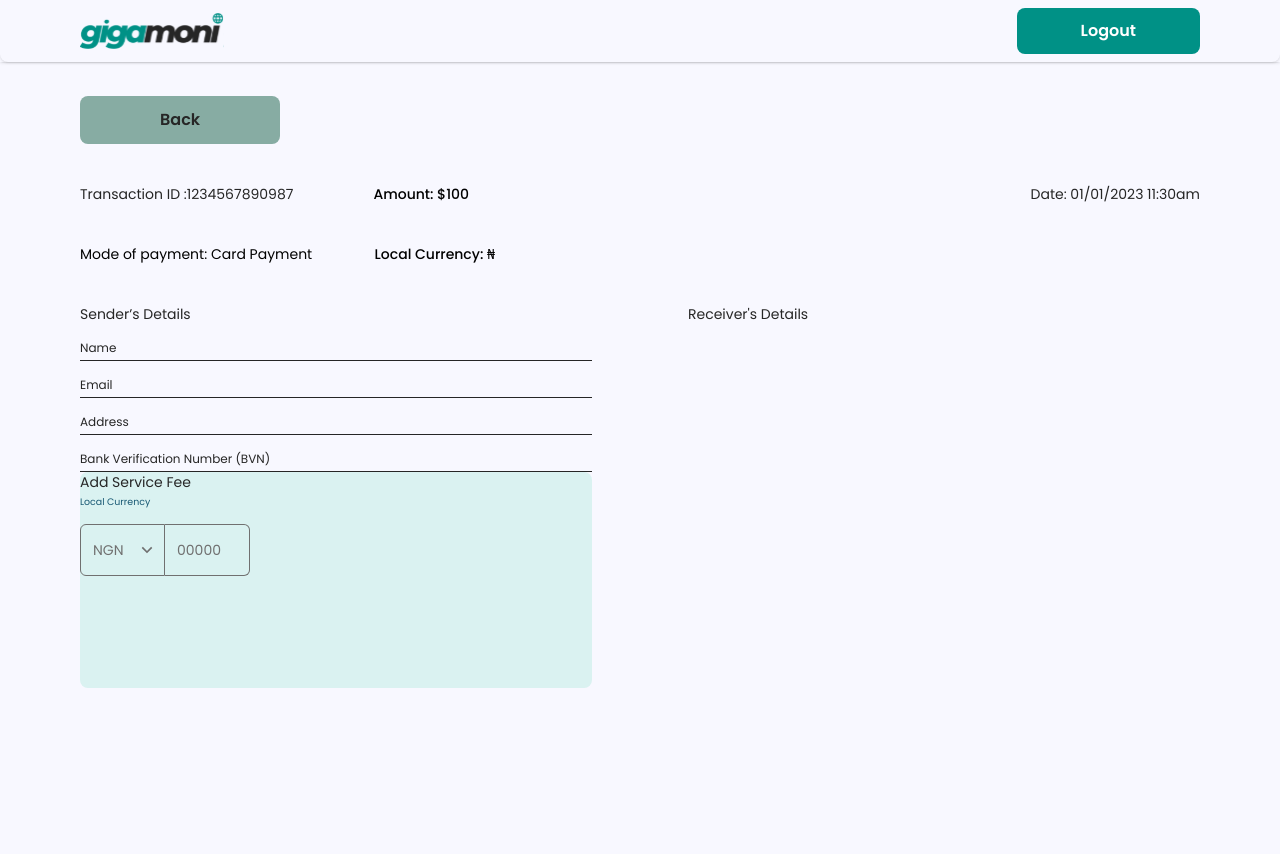
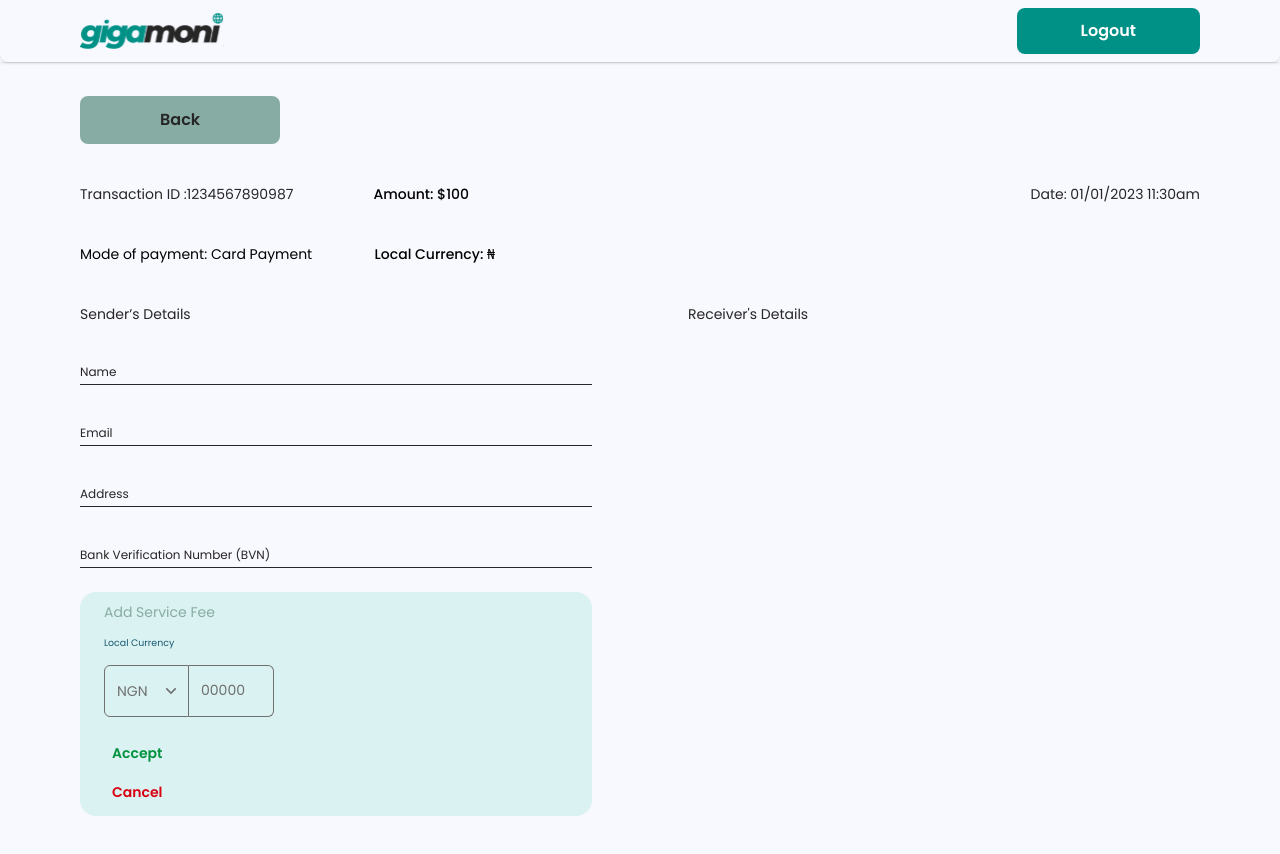
Before and after one commit to himarnoel/gigamoniadmin, a React (Vite) app: page /transferrequestdetails in a window 1280 px wide. Shown: the top 854 px of the page. Before the commit the page ends 800 px from the top, so only its background shows below. Built offline with nearby package versions, Linux system fonts and the light colour scheme.

Commit message:
done with first half

```diff
--- a/src/OutsidePages/TransferRequestDetails.jsx
+++ b/src/OutsidePages/TransferRequestDetails.jsx
@@ -41,7 +41,7 @@ const TransferRequestDetails = () => {
         </div>
         {/* sdsdsd */}
         <form className="text-[#262626] text-sm  justify-between grid grid-cols-2 mt-10 gap-x-24 mb-20">
-          <div className="h-[24rem]  flex flex-col justify-between">
+          <div className="h-[32rem]  flex flex-col justify-between">
             {" "}
             <p className="">Sender’s Details</p>
             <div className="relative z-0 mt-0">
@@ -172,11 +172,11 @@ const TransferRequestDetails = () => {
                 ""
               )}
             </div>
-            <div className="flex flex-col bg-[#DAF2F1] rounded-lg w-full h-[40rem]">
-              <p className="text-sm">Add Service Fee</p>
+            <div className="flex flex-col bg-[#DAF2F1] rounded-2xl w-full h-[14rem] items-start  justify-evenly px-6">
+              <p className="text-sm text-[#87ACA3]">Add Service Fee</p>
               <span>
                 <p className="text-[#175873] text-[0.59rem] ">Local Currency</p>
-                <span className="flex ">
+                <span className="flex w-fit ">
                   <span className="relative z-0 ">
                     <select
                       type="text"
@@ -216,6 +216,12 @@ const TransferRequestDetails = () => {
                   />
                 </span>
               </span>
+              <button className="px-2 py-1 text-[#00913E] font-semibold mt-3">
+                Accept
+              </button>
+              <button className="px-2 py-1 text-[#D80010] font-semibold ">
+                Cancel
+              </button>
             </div>
           </div>
           <div className="2 ">
--- a/vite.config.js
+++ b/vite.config.js
@@ -5,6 +5,6 @@ import react from "@vitejs/plugin-react";
 export default defineConfig({
   plugins: [react()],
   server: {
-    port: 8000,
+    port: 3000,
   },
 });
```
